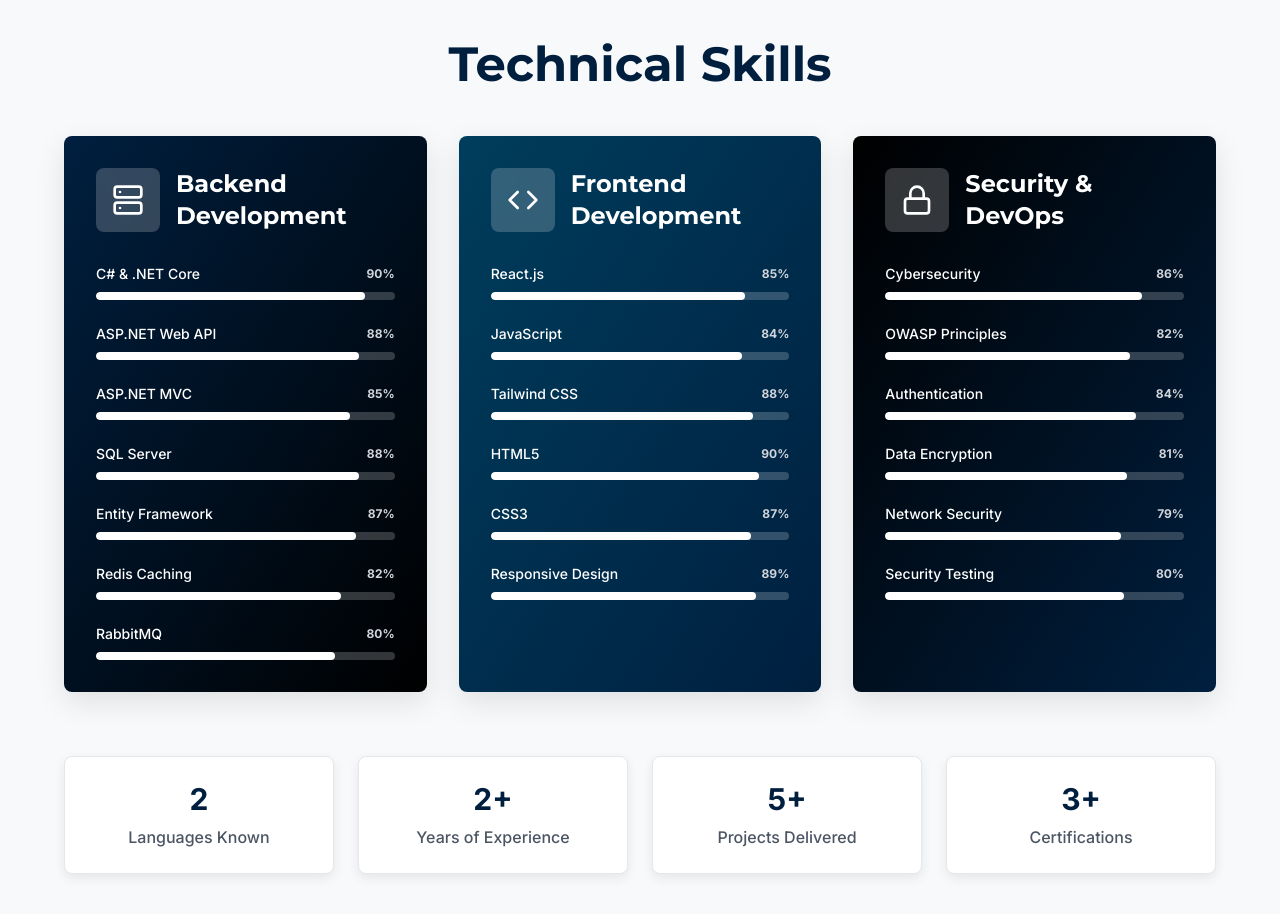
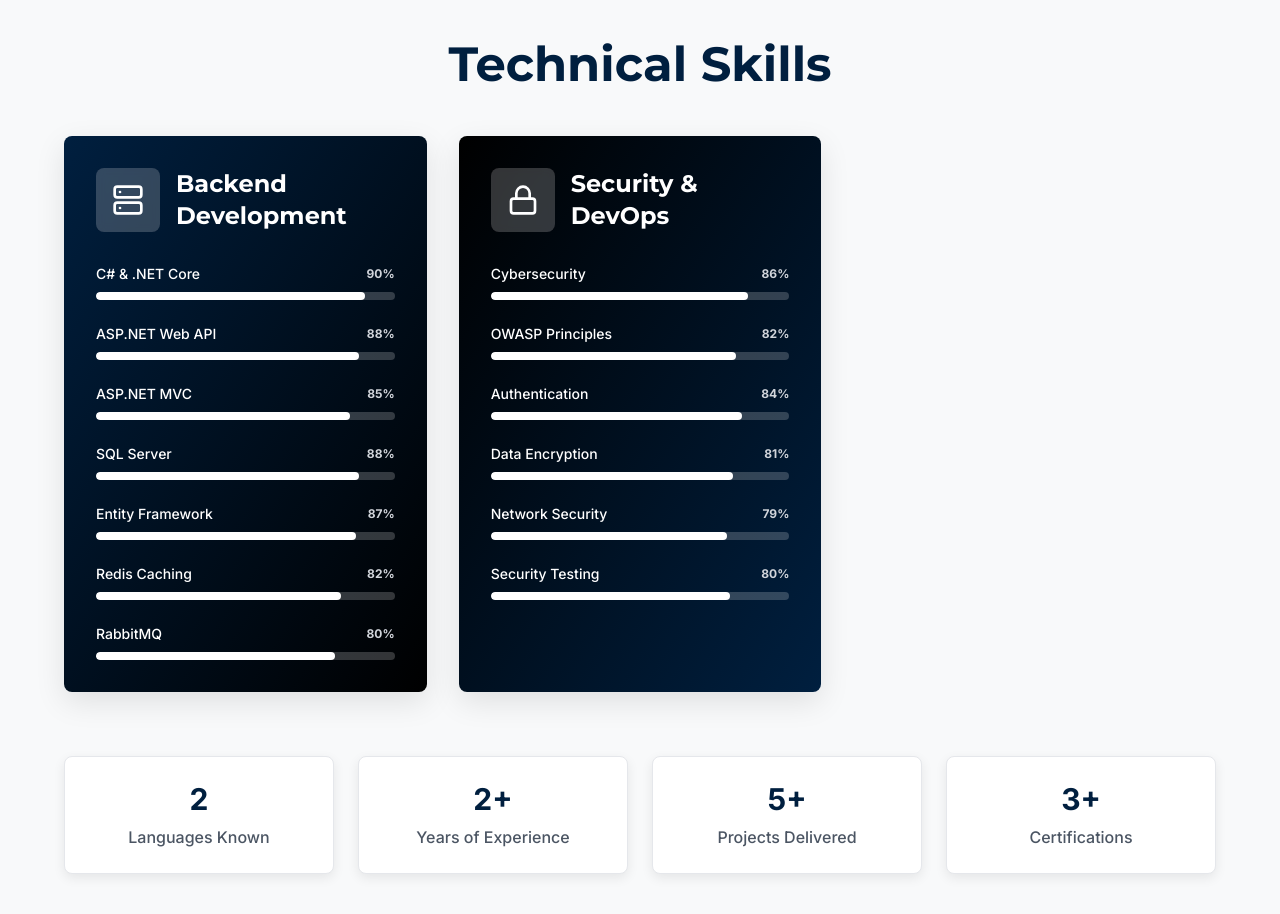
Before and after one commit to ahmedragab13579/My-WebSite, a React (Create React App) app: page / in a window 1280 px wide. Shown: the part 2900-3814 px from the top of the page. Built offline with nearby package versions, Linux system fonts and the light colour scheme.

Commit message:
Update Skills.js RemoveFrontEndSkills

```diff
--- a/src/components/Skills.js
+++ b/src/components/Skills.js
@@ -15,19 +15,6 @@ export default function Skills() {
         { name: "Entity Framework", level: 87 },
         { name: "Redis Caching", level: 82 },
         { name: "RabbitMQ", level: 80 },
-      ],
-    },
-    {
-      name: "Frontend Development",
-      icon: <Code className="text-white" size={32} />,
-      bgColor: "bg-gradient-to-br from-navy-800 to-navy-900",
-      skills: [
-        { name: "React.js", level: 85 },
-        { name: "JavaScript", level: 84 },
-        { name: "Tailwind CSS", level: 88 },
-        { name: "HTML5", level: 90 },
-        { name: "CSS3", level: 87 },
-        { name: "Responsive Design", level: 89 },
       ],
     },
     {
```
